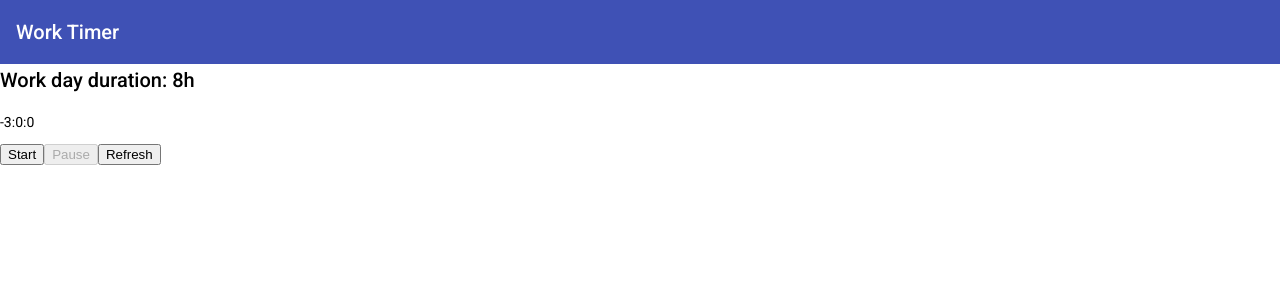
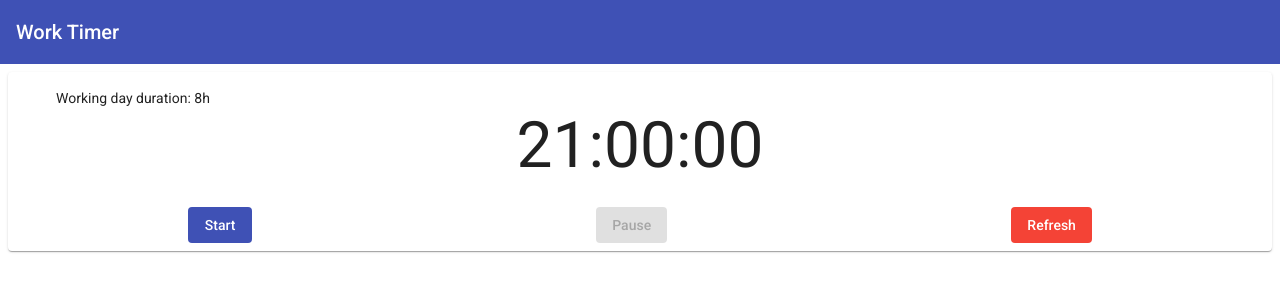
Before and after one commit to Andriy7172/workTimer, an Angular app: page / in a window 1280 px wide. Shown: the top 300 px of the page. Built offline with nearby package versions, Linux system fonts and the light colour scheme.

Commit message:
Better styles for timer

```diff
--- a/src/app/app.component.html
+++ b/src/app/app.component.html
@@ -1,15 +1,29 @@
 <mat-toolbar color="primary">Work Timer</mat-toolbar>
-<h2>Work day duration: {{ workDayDurationInHours }}h</h2>
-<p>{{ seconds | secondsToHour }}</p>
+<mat-card style="margin: 8px;">
+  <mat-card-header>Working day duration: 8h</mat-card-header>
+
+  <mat-card-content>
+    <div class="clock"><p>{{ seconds * 1000 - 10800000 | date: 'H:mm:ss' }}</p></div>
+  </mat-card-content>
+
+  <mat-card-actions fxLayoutAlign="space-around">
     <button (click)="startTimer()"
-        [disabled]="startDisabled">
+            [disabled]="startDisabled"
+            mat-flat-button
+            color="primary">
       Start
     </button>
     <button (click)="pauseTimer()"
-        [disabled]="pauseDisabled">
+            [disabled]="pauseDisabled"
+            mat-flat-button
+            color="accent">
       Pause
     </button>
     <button (click)="refreshTimer()"
-        [disabled]="startDisabled">
+            [disabled]="startDisabled"
+            mat-flat-button
+            color="warn">
       Refresh
     </button>
+  </mat-card-actions>
+</mat-card>
--- a/src/app/app.component.scss
+++ b/src/app/app.component.scss
@@ -0,0 +1,10 @@
+.clock {
+  margin: 0 0 12px;
+  text-align: center;
+  font-size: 4rem;
+  line-height: initial;
+}
+
+.clock > p {
+  margin: 0;
+}
--- a/src/app/pipes/seconds-to-hour.pipe.ts
+++ b/src/app/pipes/seconds-to-hour.pipe.ts
@@ -5,7 +5,7 @@ import { Pipe, PipeTransform } from '@angular/core';
 })
 export class SecondsToHourPipe implements PipeTransform {
   seconds = 0;
-  // TODO Could use standart date pipe just need to convert seconds to miliseconds
+  // TODO Unused pipe
   transform(value: number, ...args: unknown[]): string {
     const time = new Date(value * 1000);
     return `${time.getHours() - 3}:${time.getMinutes()}:${time.getSeconds()}`;
```
Also changed, not shown: src/app/shared/shared.module.ts (+15 -3 lines). Lines whose indentation alone changed are shown as unchanged.
